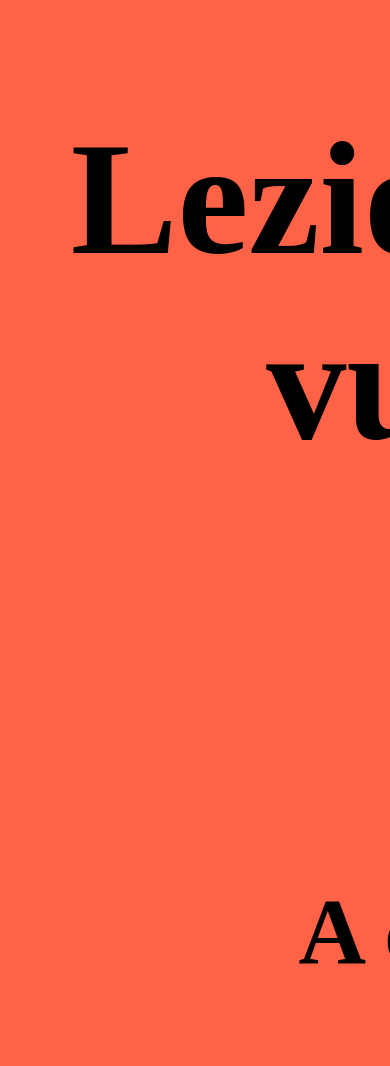
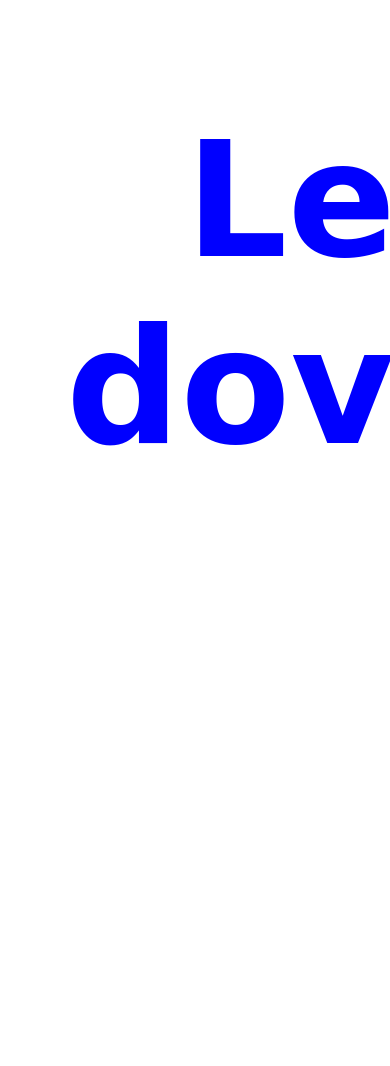
Before and after one commit to Basiglio/html-css-resp-wannabe, a plain HTML site: page index.html in a window 390 px wide. Shown: the top 1066 px of the page. Drawn offline with Linux system fonts and the light colour scheme.

Commit message:
quinto push

```diff
--- a/style.css
+++ b/style.css
@@ -77,8 +77,17 @@ img {
 @media screen and (max-width: 420px) {
 
   body {
-    background-color: tomato;
+    background-color: white;
     font-size: 80px;
+  }
+
+  h1 {
+    font-family: cursive;
+    color: blue;
+  }
+
+  h3 {
+    font-family: fantasy;
   }
 
   #lezioni .row>.left,
@@ -89,7 +98,7 @@ img {
   }
 
   .container.grey {
-    background-color: tomato;
+    background-color: white;
   }
 
   #why .row>.first,
```
